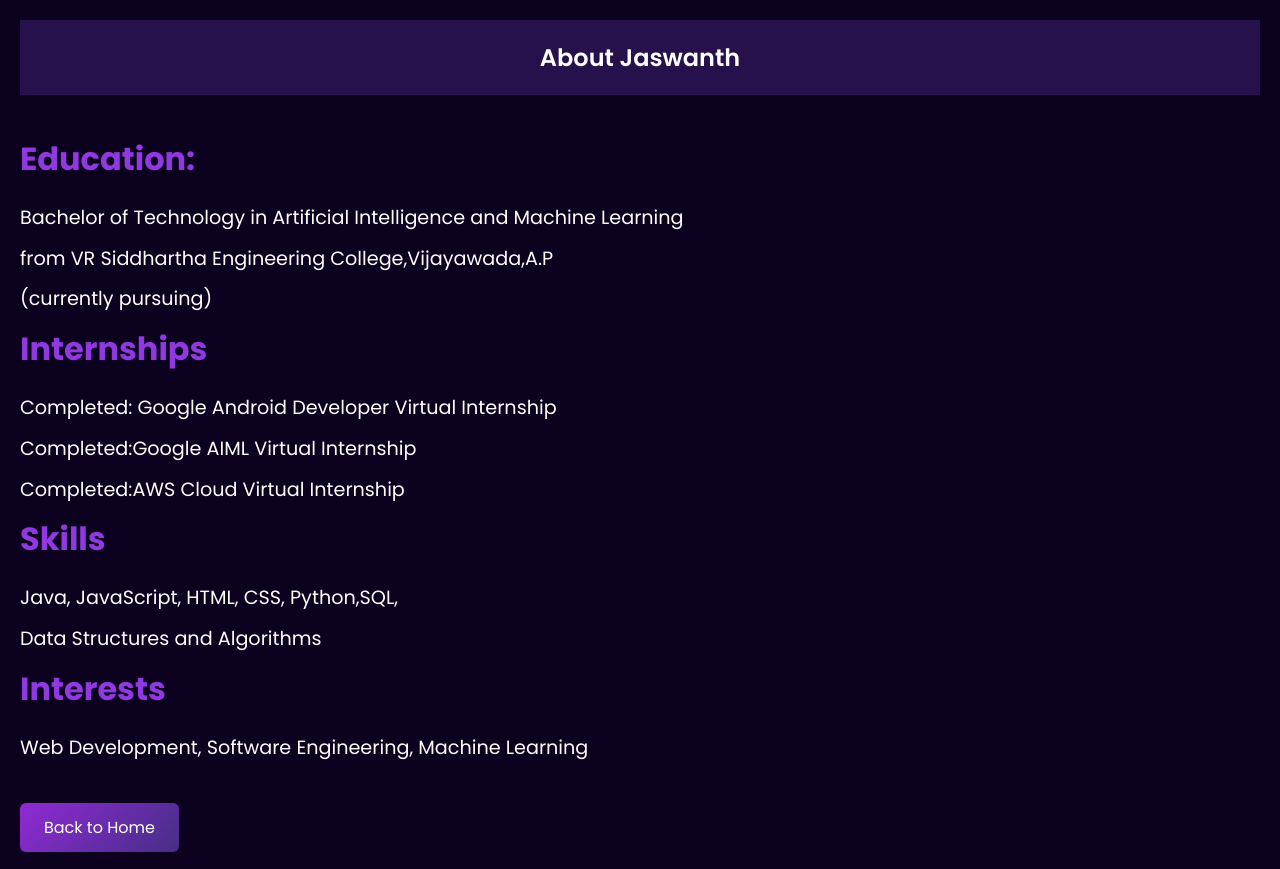
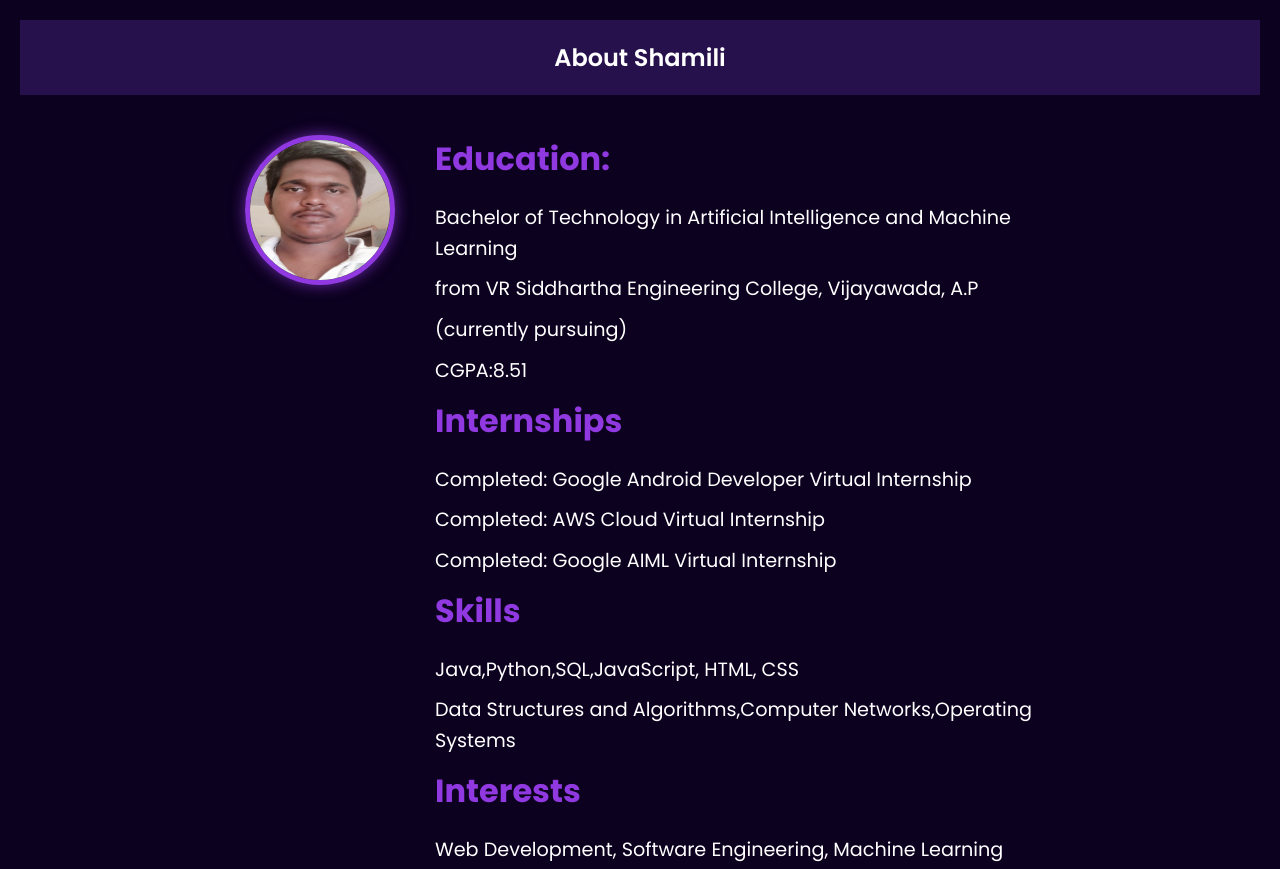
Before and after one commit to jaswanth457259/Jaswanth-s-Portfolio, a plain HTML site: page about.html in a window 1280 px wide. Shown: the top 869 px of the page. Drawn offline with Linux system fonts and the light colour scheme.

Commit message:
Update about.html

```diff
--- a/about.html
+++ b/about.html
@@ -26,6 +26,22 @@
         }
         main {
             margin-top: 40px;
+            display: flex;
+            justify-content: center;
+            align-items: flex-start;
+            gap: 40px;
+            text-align: left;
+        }
+        img.profile-pic {
+            width: 150px;
+            height: 150px;
+            border-radius: 50%;
+            border: 5px solid rgb(144, 57, 224);
+            box-shadow: 0 0 15px rgba(144, 57, 224, 0.7);
+            flex-shrink: 0;
+        }
+        .info {
+            max-width: 600px;
         }
         h2 {
             font-size: 2rem;
@@ -58,30 +74,30 @@
     </style>
 </head>
 <body>
-    <header>About Jaswanth</header>
+    <header>About Shamili</header>
     <main>
+        <img src="image.jpg" alt="Jaswanth's Profile Picture" class="profile-pic">
+        <div class="info">
             <h2>Education:</h2>
             <p>Bachelor of Technology in Artificial Intelligence and Machine Learning</p>
-        <p>from VR Siddhartha Engineering College,Vijayawada,A.P</p>
+            <p>from VR Siddhartha Engineering College, Vijayawada, A.P</p>
             <p>(currently pursuing)</p>
-
+            <p>CGPA:8.51</p>
 
             <h2>Internships</h2>
             <p>Completed: Google Android Developer Virtual Internship</p>
-        <p>Completed:Google AIML Virtual Internship</p>
-        <p>Completed:AWS Cloud Virtual Internship</p>
-
-
-
+            <p>Completed: AWS Cloud Virtual Internship</p>
+            <p>Completed: Google AIML Virtual Internship</p>
 
             <h2>Skills</h2>
-        <p>Java, JavaScript, HTML, CSS, Python,SQL,</p>
-        <p>Data Structures and Algorithms</p>
+            <p>Java,Python,SQL,JavaScript, HTML, CSS</p>
+            <p>Data Structures and Algorithms,Computer Networks,Operating Systems</p>
 
             <h2>Interests</h2>
             <p>Web Development, Software Engineering, Machine Learning</p>
 
             <a href="index.html" class="btn-back">Back to Home</a>
+        </div>
     </main>
 </body>
 </html>
```
Lines whose indentation alone changed are shown as unchanged.
